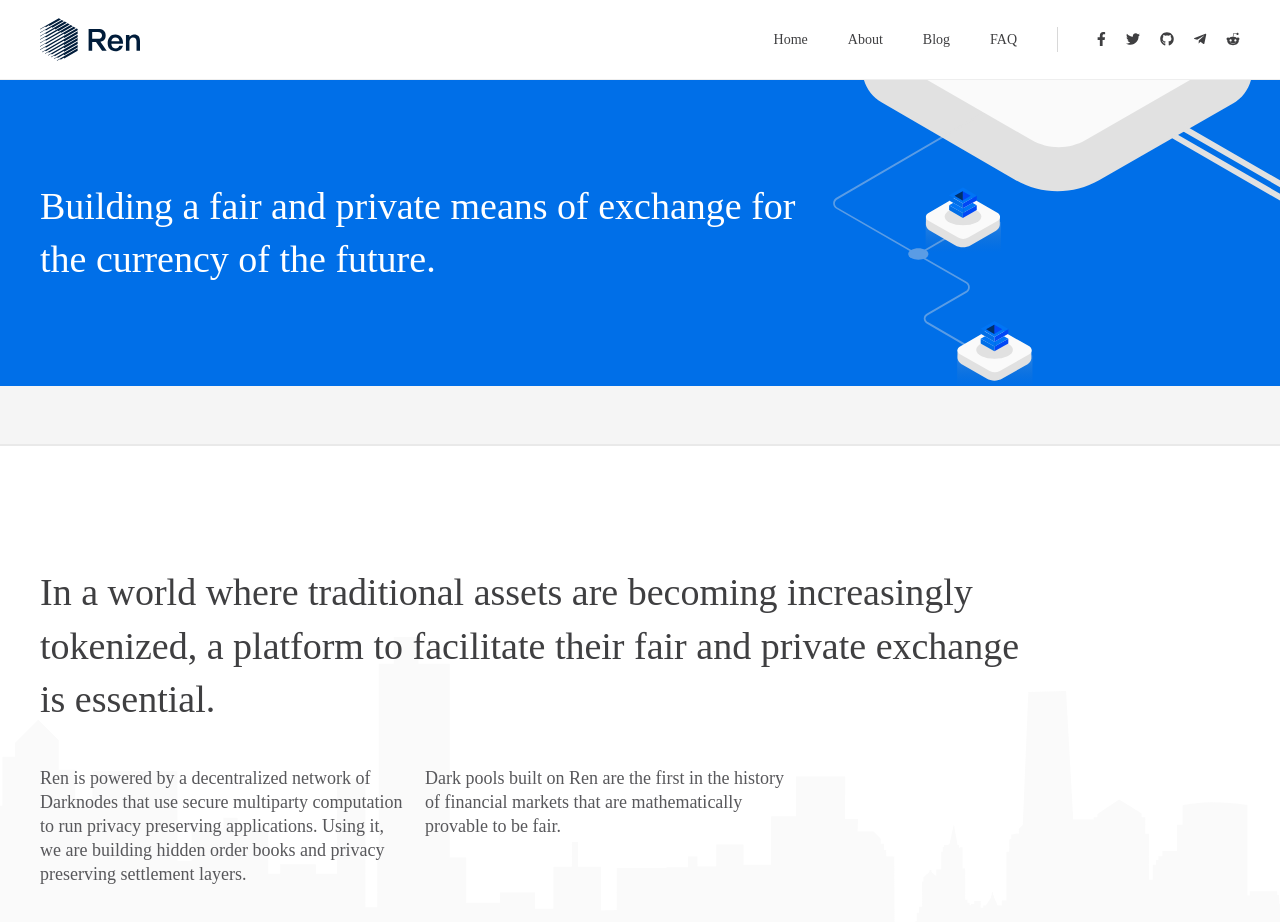
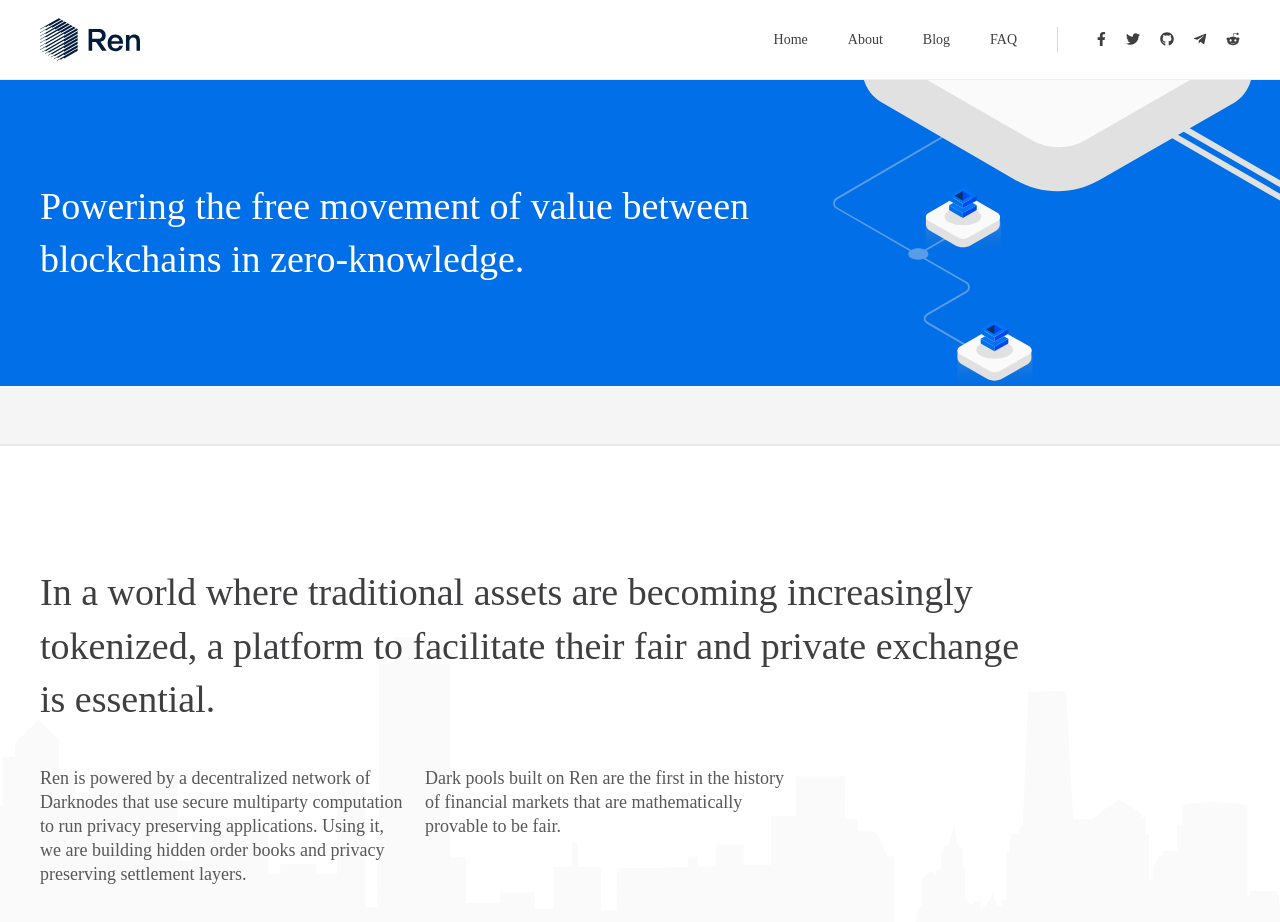
Before and after one commit to KadenZipfel/renproject.io, a React (Create React App) app: page /about in a window 1280 px wide. Shown: the top 922 px of the page. Built offline with nearby package versions, Linux system fonts and the light colour scheme; no server answers; a web font is replaced by a local one.

Commit message:
Update About banner title

```diff
--- a/src/components/AboutPage.tsx
+++ b/src/components/AboutPage.tsx
@@ -20,7 +20,7 @@
                     <div className="container">
                         <div className="row">
                             <div className="section--content">
-                                <ContentBlock subtitle="Building a fair and private means of exchange for the currency of the future." />
+                                <ContentBlock subtitle="Powering the free movement of value between blockchains in zero-knowledge." />
                             </div>
                         </div>
                     </div>
```
